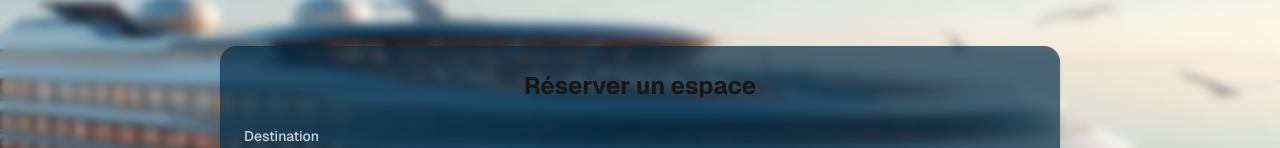
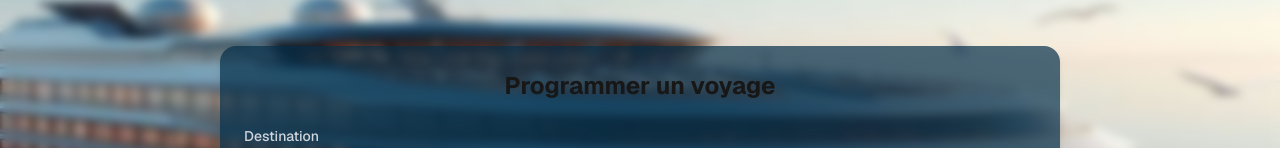
Before and after one commit to Coding-Diligence/resa, a Next.js app in the folder front/resa/: page / in a window 1280 px wide. Shown: the part 169-317 px from the top of the page. Built offline with nearby package versions, Linux system fonts and the light colour scheme.

Commit message:
1.0.2 - 01/06/2025

```diff
--- a/front/resa/src/app/components/partials/Reservation.js
+++ b/front/resa/src/app/components/partials/Reservation.js
@@ -1,7 +1,7 @@
 export default function Reservation() {
     return (
         <form className="w-3/4 p-6 relative top-down bg-sky-950/70 rounded-2xl shadow-md">
-            <h2 className="text-2xl font-bold mb-6 text-center">Réserver un espace</h2>
+            <h2 className="text-2xl font-bold mb-6 text-center">Programmer un voyage</h2>
             <div className="mb-4 flex flex-row ">
                 <div className="flex flex-col w-full">
                     <label htmlFor="name" className="block text-sm font-medium text-gray-300">Destination</label>
@@ -38,7 +38,6 @@
                         </div>
                     </div>
                 </div>
-
         </form>
     );
 }
```
Also changed, not shown: package.json (deleted, +0 -11 lines), front/resa/src/app/components/partials/Description.js (added), 1 other file (tests, documents, lock files or other folders).
